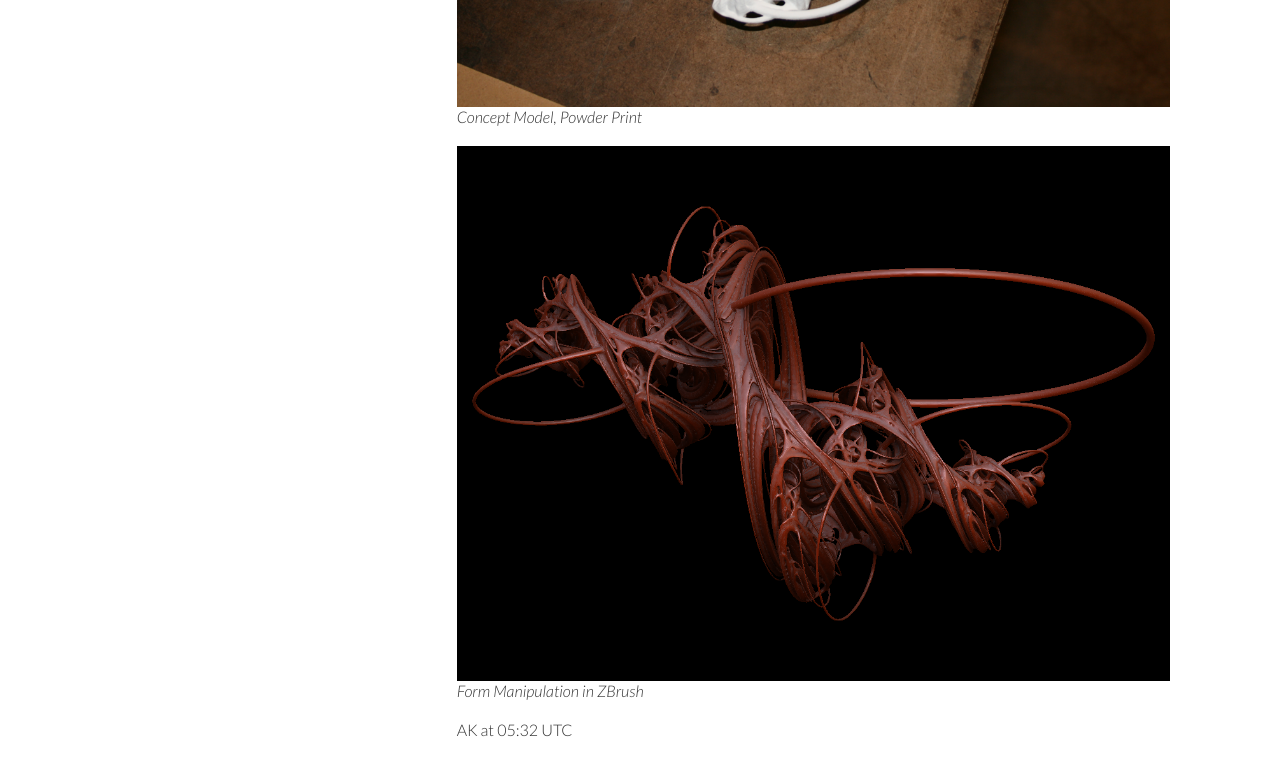
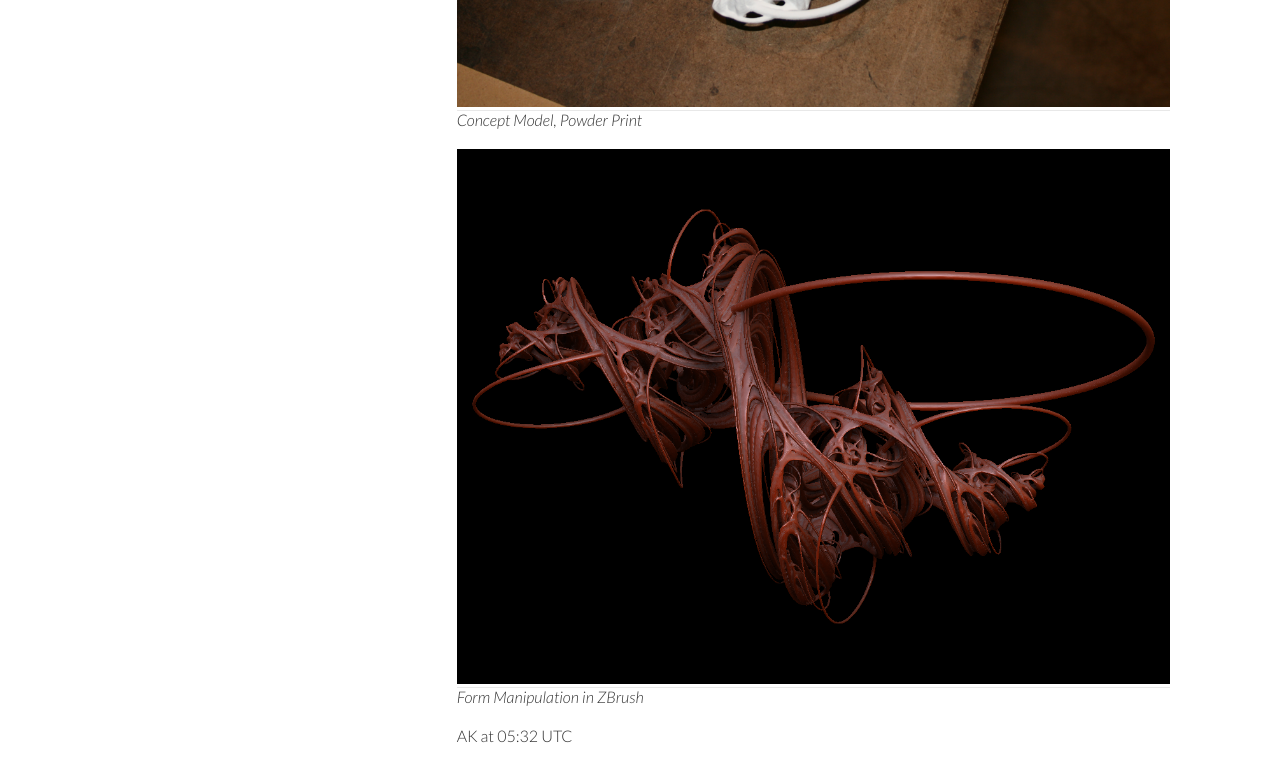
Before and after one commit to andrewkingme/andrewkingme.github.io, a Jekyll site: the page built from _work/Fractal-Geometry.md, in a window 1280 px wide. Shown: the part 746-1528 px from the top of the page. Built offline with Jekyll 4.4.1, drawn with Linux system fonts in a browser that asks for light colours.

Commit message:
Formatting

```diff
--- a/_includes/video.html
+++ b/_includes/video.html
@@ -7,7 +7,7 @@
       <img src="/{{ page.collection }}/img/{{ include.image }}">
     </video>
   </a>
-  <a href="#_" class="lightbox hide-on-mobile" id="{{ include.image }}">
+  <a href="#_" class="lightbox hide-lightbox-on-mobile" id="{{ include.image }}">
     <video autoplay loop muted poster="/{{ page.collection }}/img/{{ include.image }}">
       <source src="/{{ page.collection }}/img/{{ include.mp4 }}" type="video/mp4">
       <source src="/{{ page.collection }}/img/{{ include.webm }}" type="video/webm">
--- a/assets/css/style.scss
+++ b/assets/css/style.scss
@@ -33,7 +33,6 @@
 
 a img {
   border: none;
-  vertical-align: top;
 }
 
 p {
@@ -71,7 +70,7 @@
   margin-bottom: 0;
 }
 
-.videoWrapper iframe, video {
+.videoWrapper video {
   position: absolute;
   top: 0;
   left: 0;
@@ -170,6 +169,7 @@
   width: 100%;
   height: 100%;
   text-align: center;
+  vertical-align: middle;
   top: 0;
   left: 0;
   border: none;
```
